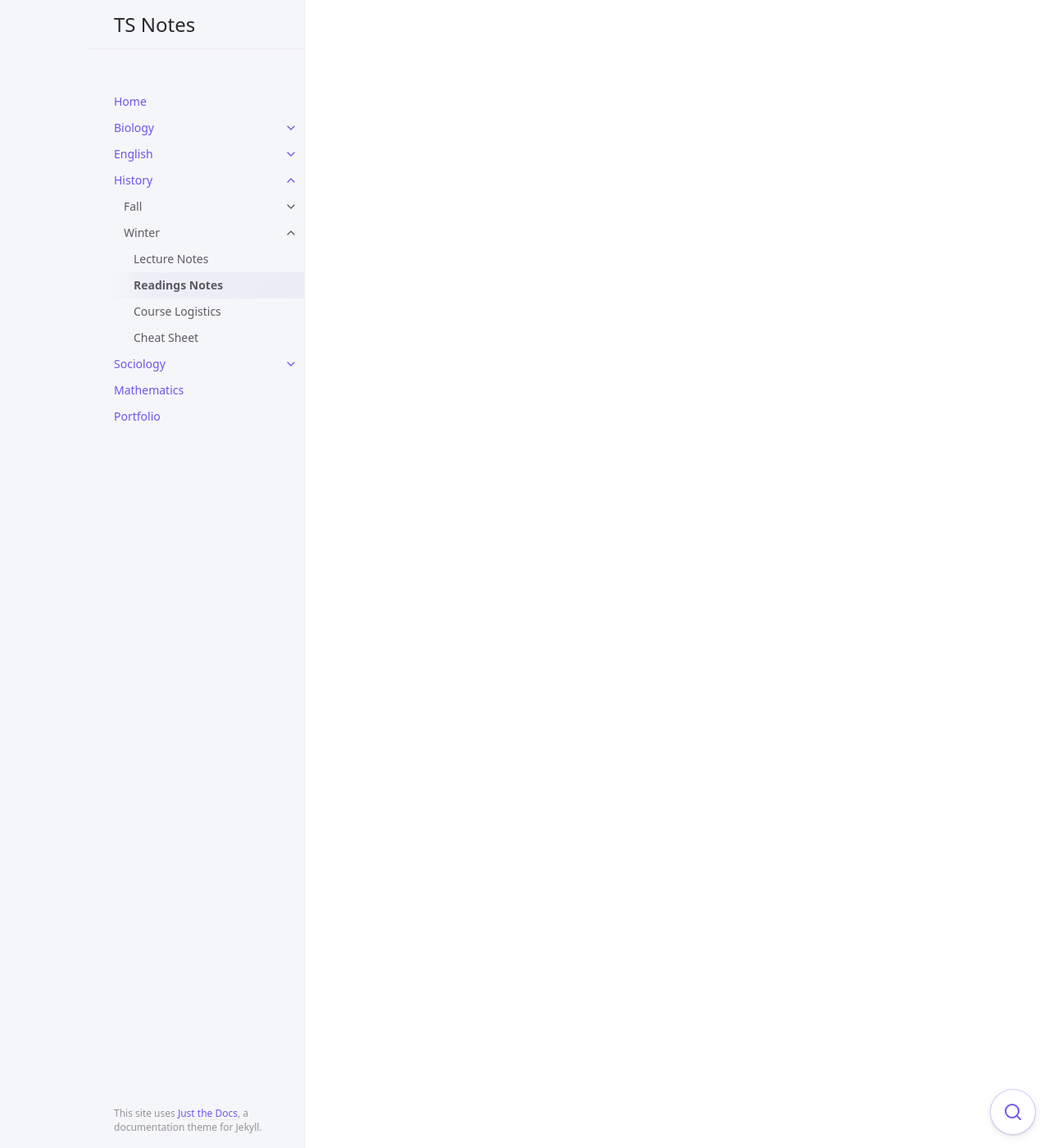
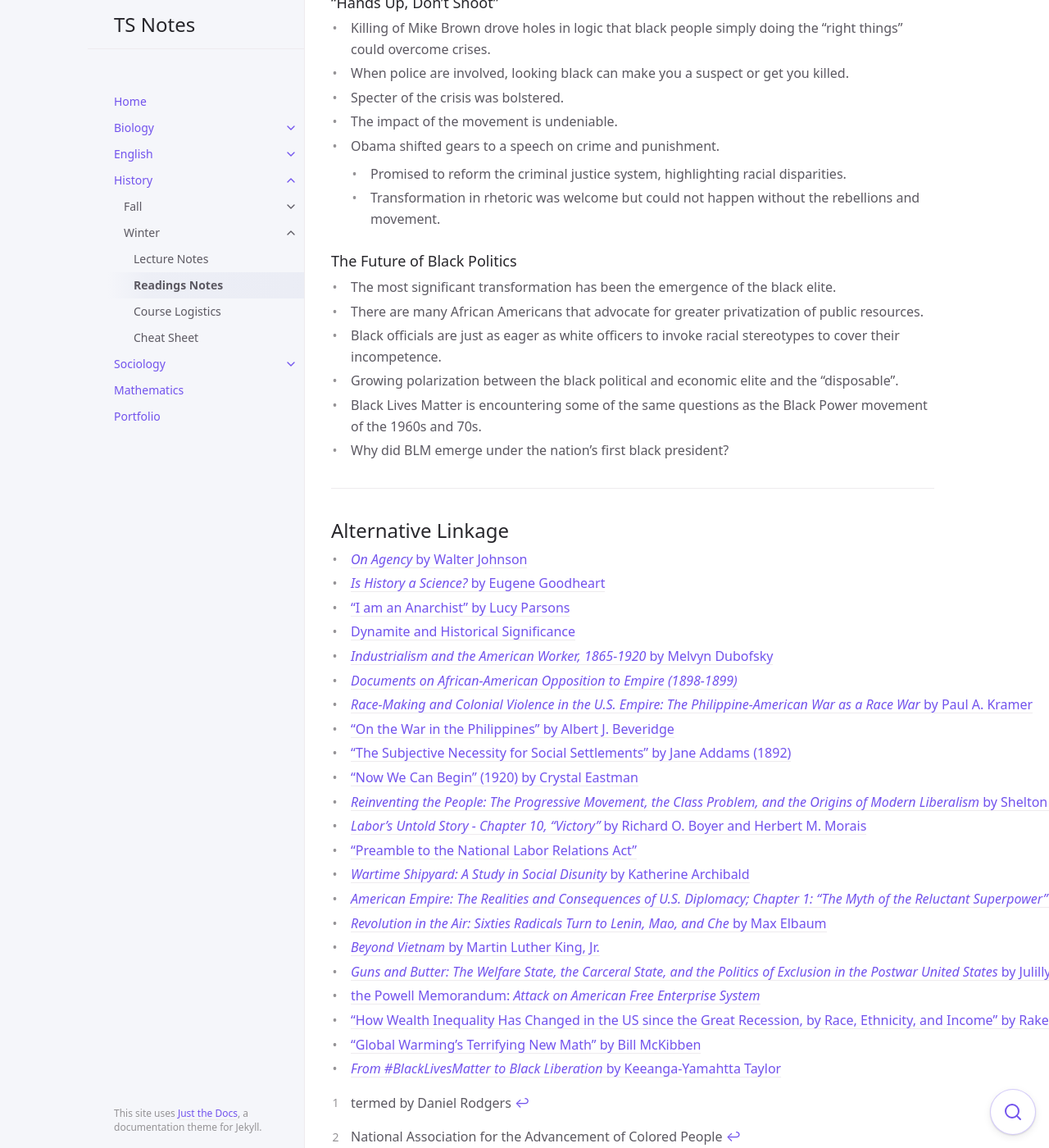
Before and after one commit to andre-ye/ts, a Jekyll site: the page built from docs/history/winter/readings.md, in a window 1280 px wide and 1400 px high, scrolled down 82415 px. Shown: the whole window at 82% size. Built offline with Jekyll 4.4.1, drawn with Linux system fonts in a browser that asks for light colours; nearby versions of some CDN libraries; some of the changed text lies outside the part shown.

Commit message:
Update readings.md

```diff
--- a/docs/history/winter/readings.md
+++ b/docs/history/winter/readings.md
@@ -7,35 +7,21 @@ nav_order: 2
 ---
 
 # Readings Notes
+{: .no_toc }
 
 Winter History
 {: .fs-6 .fw-300 }
 
 ---
 
-## Navigate
-- [*On Agency* by Walter Johnson](#on-agency-by-walter-johnson)
-- [*Is History a Science?* by Eugene Goodheart](#is-history-a-science-by-eugene-goodheart)
-- ["I am an Anarchist" by Lucy Parsons](#i-am-an-anarchist-by-lucy-parsons)
-- [Dynamite and Historical Significance](#dynamite-and-historical-significance)
-- [*Industrialism and the American Worker, 1865-1920* by Melvyn Dubofsky](#industrialism-and-the-american-worker--by-melvyn-dubofsky)
-- [*Documents on African-American Opposition to Empire (1898-1899)*](#documents-on-africanamerican-opposition-to-empire-)
-- [*Race-Making and Colonial Violence in the U.S. Empire: The Philippine-American War as a Race War* by Paul A. Kramer](#racemaking-and-colonial-violence-in-the-us-empire-the-philippineamerican-war-as-a-race-war-by-paul-a-kramer)
-- ["On the War in the Philippines" by Albert J. Beveridge](#on-the-war-in-the-philippines-by-albert-j-beveridge)
-- ["The Subjective Necessity for Social Settlements" by Jane Addams (1892)](#the-subjective-necessity-for-social-settlements-by-jane-addams-)
-- ["Now We Can Begin" (1920) by Crystal Eastman](#now-we-can-begin--by-crystal-eastman)
-- [*Reinventing the People: The Progressive Movement, the Class Problem, and the Origins of Modern Liberalism* by Shelton Stromquist](#reinventing-the-people-the-progressive-movement-the-class-problem-and-the-origins-of-modern-liberalism-by-shelton-stromquist)
-- [*Labor's Untold Story - Chapter 10, "Victory"* by Richard O. Boyer and Herbert M. Morais](#labors-untold-story--chapter--victory-by-richard-o-boyer-and-herbert-m-morais)
-- ["Preamble to the National Labor Relations Act"](#preamble-to-the-national-labor-relations-act)
-- [*Wartime Shipyard: A Study in Social Disunity* by Katherine Archibald](#wartime-shipyard-a-study-in-social-disunity-by-katherine-archibald)
-- [*American Empire: The Realities and Consequences of U.S. Diplomacy; Chapter 1: "The Myth of the Reluctant Superpower"* by Andrew Bacevich](#american-empire-the-realities-and-consequences-of-us-diplomacy-chapter--the-myth-of-the-reluctant-superpower-by-andrew-bacevich)
-- [*Revolution in the Air: Sixties Radicals Turn to Lenin, Mao, and Che* by Max Elbaum](#revolution-in-the-air-sixties-radicals-turn-to-lenin-mao-and-che-by-max-elbaum)
-- [*Beyond Vietnam* by Martin Luther King, Jr.](#beyond-vietnam-by-martin-luther-king-jr)
-- [*Guns and Butter: The Welfare State, the Carceral State, and the Politics of Exclusion in the Postwar United States* by Julilly Johler-Hausmann](#guns-and-butter-the-welfare-state-the-carceral-state-and-the-politics-of-exclusion-in-the-postwar-united-states-by-julilly-johlerhausmann)
-- [the Powell Memorandum: *Attack on American Free Enterprise System*](#the-powell-memorandum-attack-on-american-free-enterprise-system)
-- ["How Wealth Inequality Has Changed in the US since the Great Recession, by Race, Ethnicity, and Income" by Rakesh Kochhar](#how-wealth-inequality-has-changed-in-the-us-since-the-great-recession-by-race-ethnicity-and-income-by-rakesh-kochhar)
-- ["Global Warming's Terrifying New Math" by Bill McKibben](#global-warmings-terrifying-new-math-by-bill-mckibben)
-- [*From #BlackLivesMatter to Black Liberation* by Keeanga-Yamahtta Taylor](#from-blacklivesmatter-to-black-liberation-by-keeangayamahtta-taylor)
+<details open markdown="block">
+  <summary>
+    Table of contents
+  </summary>
+  {: .text-delta }
+1. TOC
+{:toc}
+</details>
 
 ---
 
@@ -2464,3 +2450,30 @@ Winter History
   - Growing polarization between the black political and economic elite and the "disposable".
   - Black Lives Matter is encountering some of the same questions as the Black Power movement of the 1960s and 70s.
   - Why did BLM emerge under the nation's first black president?
+
+---
+
+## Alternative Linkage
+
+- [*On Agency* by Walter Johnson](#on-agency-by-walter-johnson)
+- [*Is History a Science?* by Eugene Goodheart](#is-history-a-science-by-eugene-goodheart)
+- ["I am an Anarchist" by Lucy Parsons](#i-am-an-anarchist-by-lucy-parsons)
+- [Dynamite and Historical Significance](#dynamite-and-historical-significance)
+- [*Industrialism and the American Worker, 1865-1920* by Melvyn Dubofsky](#industrialism-and-the-american-worker--by-melvyn-dubofsky)
+- [*Documents on African-American Opposition to Empire (1898-1899)*](#documents-on-africanamerican-opposition-to-empire-)
+- [*Race-Making and Colonial Violence in the U.S. Empire: The Philippine-American War as a Race War* by Paul A. Kramer](#racemaking-and-colonial-violence-in-the-us-empire-the-philippineamerican-war-as-a-race-war-by-paul-a-kramer)
+- ["On the War in the Philippines" by Albert J. Beveridge](#on-the-war-in-the-philippines-by-albert-j-beveridge)
+- ["The Subjective Necessity for Social Settlements" by Jane Addams (1892)](#the-subjective-necessity-for-social-settlements-by-jane-addams-)
+- ["Now We Can Begin" (1920) by Crystal Eastman](#now-we-can-begin--by-crystal-eastman)
+- [*Reinventing the People: The Progressive Movement, the Class Problem, and the Origins of Modern Liberalism* by Shelton Stromquist](#reinventing-the-people-the-progressive-movement-the-class-problem-and-the-origins-of-modern-liberalism-by-shelton-stromquist)
+- [*Labor's Untold Story - Chapter 10, "Victory"* by Richard O. Boyer and Herbert M. Morais](#labors-untold-story--chapter--victory-by-richard-o-boyer-and-herbert-m-morais)
+- ["Preamble to the National Labor Relations Act"](#preamble-to-the-national-labor-relations-act)
+- [*Wartime Shipyard: A Study in Social Disunity* by Katherine Archibald](#wartime-shipyard-a-study-in-social-disunity-by-katherine-archibald)
+- [*American Empire: The Realities and Consequences of U.S. Diplomacy; Chapter 1: "The Myth of the Reluctant Superpower"* by Andrew Bacevich](#american-empire-the-realities-and-consequences-of-us-diplomacy-chapter--the-myth-of-the-reluctant-superpower-by-andrew-bacevich)
+- [*Revolution in the Air: Sixties Radicals Turn to Lenin, Mao, and Che* by Max Elbaum](#revolution-in-the-air-sixties-radicals-turn-to-lenin-mao-and-che-by-max-elbaum)
+- [*Beyond Vietnam* by Martin Luther King, Jr.](#beyond-vietnam-by-martin-luther-king-jr)
+- [*Guns and Butter: The Welfare State, the Carceral State, and the Politics of Exclusion in the Postwar United States* by Julilly Johler-Hausmann](#guns-and-butter-the-welfare-state-the-carceral-state-and-the-politics-of-exclusion-in-the-postwar-united-states-by-julilly-johlerhausmann)
+- [the Powell Memorandum: *Attack on American Free Enterprise System*](#the-powell-memorandum-attack-on-american-free-enterprise-system)
+- ["How Wealth Inequality Has Changed in the US since the Great Recession, by Race, Ethnicity, and Income" by Rakesh Kochhar](#how-wealth-inequality-has-changed-in-the-us-since-the-great-recession-by-race-ethnicity-and-income-by-rakesh-kochhar)
+- ["Global Warming's Terrifying New Math" by Bill McKibben](#global-warmings-terrifying-new-math-by-bill-mckibben)
+- [*From #BlackLivesMatter to Black Liberation* by Keeanga-Yamahtta Taylor](#from-blacklivesmatter-to-black-liberation-by-keeangayamahtta-taylor)
```
